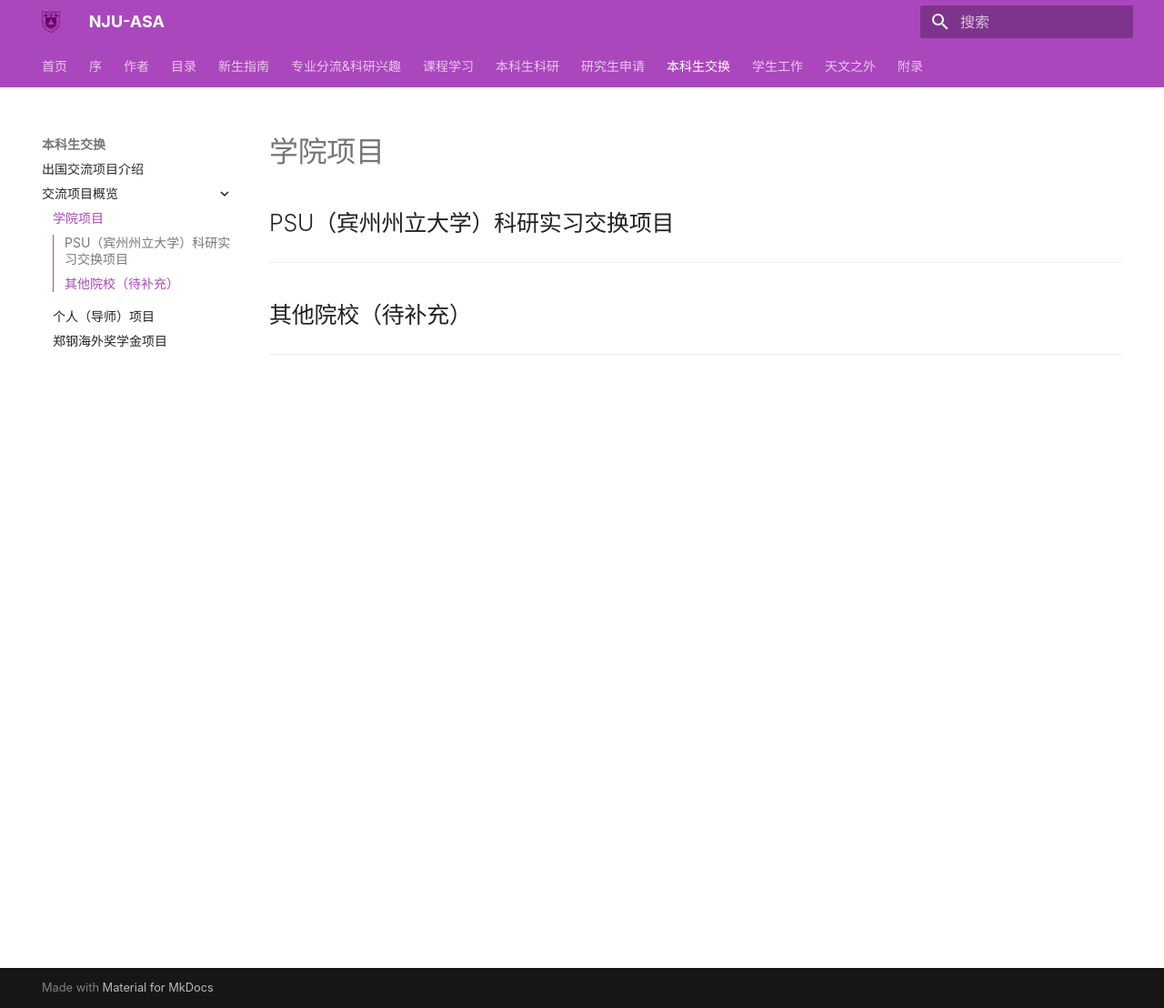
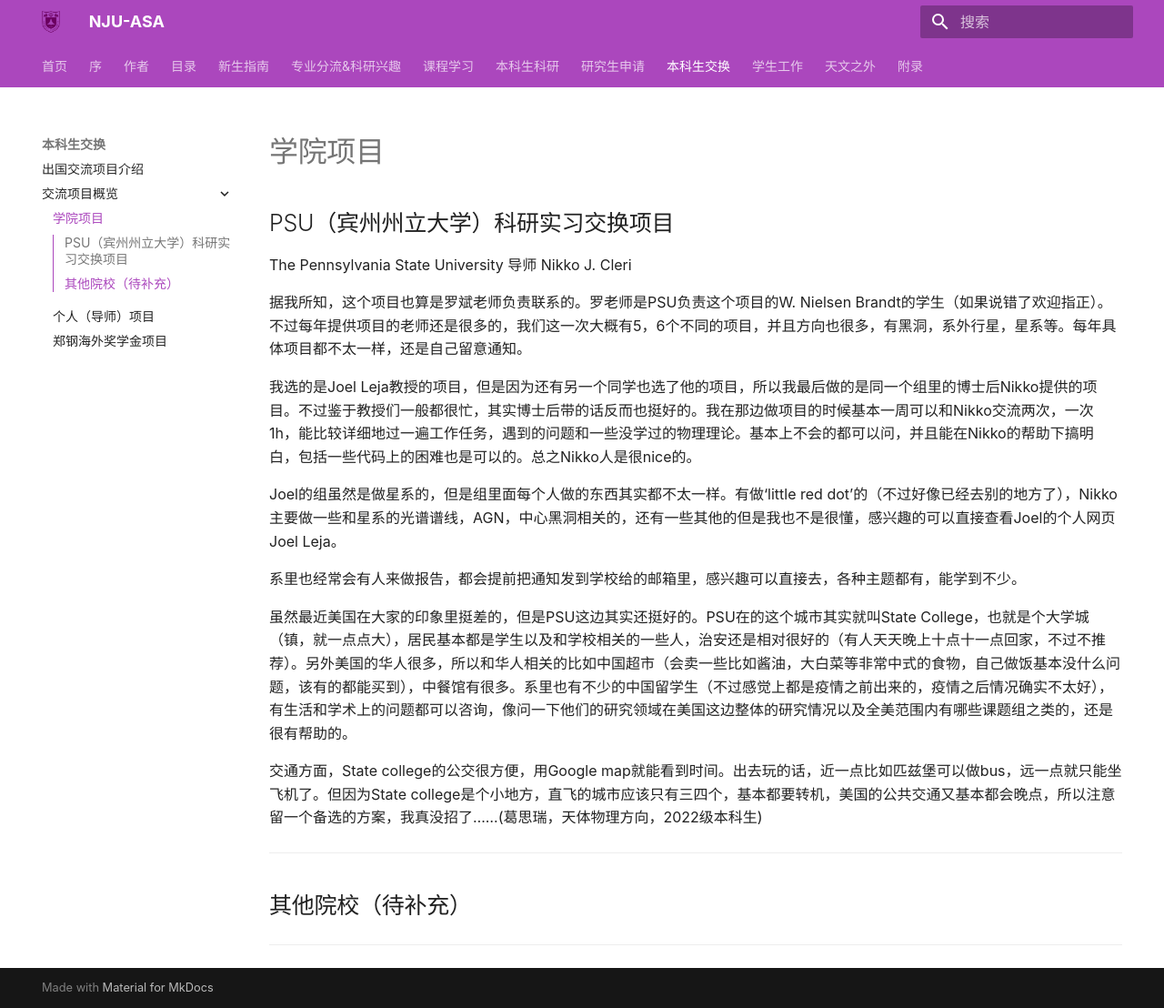
Before and after one commit to nju-astronomy/NJU-ASA, an MkDocs documentation site: the page built from docs/abroad_exchange/college_project.md, in a window 1280 px wide and 1108 px high. Shown: the whole window at 91% size. Built offline with MkDocs 1.6.1 and Material for MkDocs 9.7.7, drawn with Linux system fonts in a browser that asks for light colours; some web fonts are replaced.

Commit message:
Update college_project.md

```diff
--- a/docs/abroad_exchange/college_project.md
+++ b/docs/abroad_exchange/college_project.md
@@ -1,4 +1,17 @@
 ## PSU（宾州州立大学）科研实习交换项目
+The Pennsylvania State University 导师 Nikko J. Cleri
+
+据我所知，这个项目也算是罗斌老师负责联系的。罗老师是PSU负责这个项目的W. Nielsen Brandt的学生（如果说错了欢迎指正）。不过每年提供项目的老师还是很多的，我们这一次大概有5，6个不同的项目，并且方向也很多，有黑洞，系外行星，星系等。每年具体项目都不太一样，还是自己留意通知。
+
+我选的是Joel Leja教授的项目，但是因为还有另一个同学也选了他的项目，所以我最后做的是同一个组里的博士后Nikko提供的项目。不过鉴于教授们一般都很忙，其实博士后带的话反而也挺好的。我在那边做项目的时候基本一周可以和Nikko交流两次，一次1h，能比较详细地过一遍工作任务，遇到的问题和一些没学过的物理理论。基本上不会的都可以问，并且能在Nikko的帮助下搞明白，包括一些代码上的困难也是可以的。总之Nikko人是很nice的。
+
+Joel的组虽然是做星系的，但是组里面每个人做的东西其实都不太一样。有做‘little red dot’的（不过好像已经去别的地方了），Nikko主要做一些和星系的光谱谱线，AGN，中心黑洞相关的，还有一些其他的但是我也不是很懂，感兴趣的可以直接查看Joel的个人网页Joel Leja。
+
+系里也经常会有人来做报告，都会提前把通知发到学校给的邮箱里，感兴趣可以直接去，各种主题都有，能学到不少。
+
+虽然最近美国在大家的印象里挺差的，但是PSU这边其实还挺好的。PSU在的这个城市其实就叫State College，也就是个大学城（镇，就一点点大），居民基本都是学生以及和学校相关的一些人，治安还是相对很好的（有人天天晚上十点十一点回家，不过不推荐）。另外美国的华人很多，所以和华人相关的比如中国超市（会卖一些比如酱油，大白菜等非常中式的食物，自己做饭基本没什么问题，该有的都能买到），中餐馆有很多。系里也有不少的中国留学生（不过感觉上都是疫情之前出来的，疫情之后情况确实不太好），有生活和学术上的问题都可以咨询，像问一下他们的研究领域在美国这边整体的研究情况以及全美范围内有哪些课题组之类的，还是很有帮助的。
+
+交通方面，State college的公交很方便，用Google map就能看到时间。出去玩的话，近一点比如匹兹堡可以做bus，远一点就只能坐飞机了。但因为State college是个小地方，直飞的城市应该只有三四个，基本都要转机，美国的公共交通又基本都会晚点，所以注意留一个备选的方案，我真没招了……(葛思瑞，天体物理方向，2022级本科生)
 
 ---
 
```
